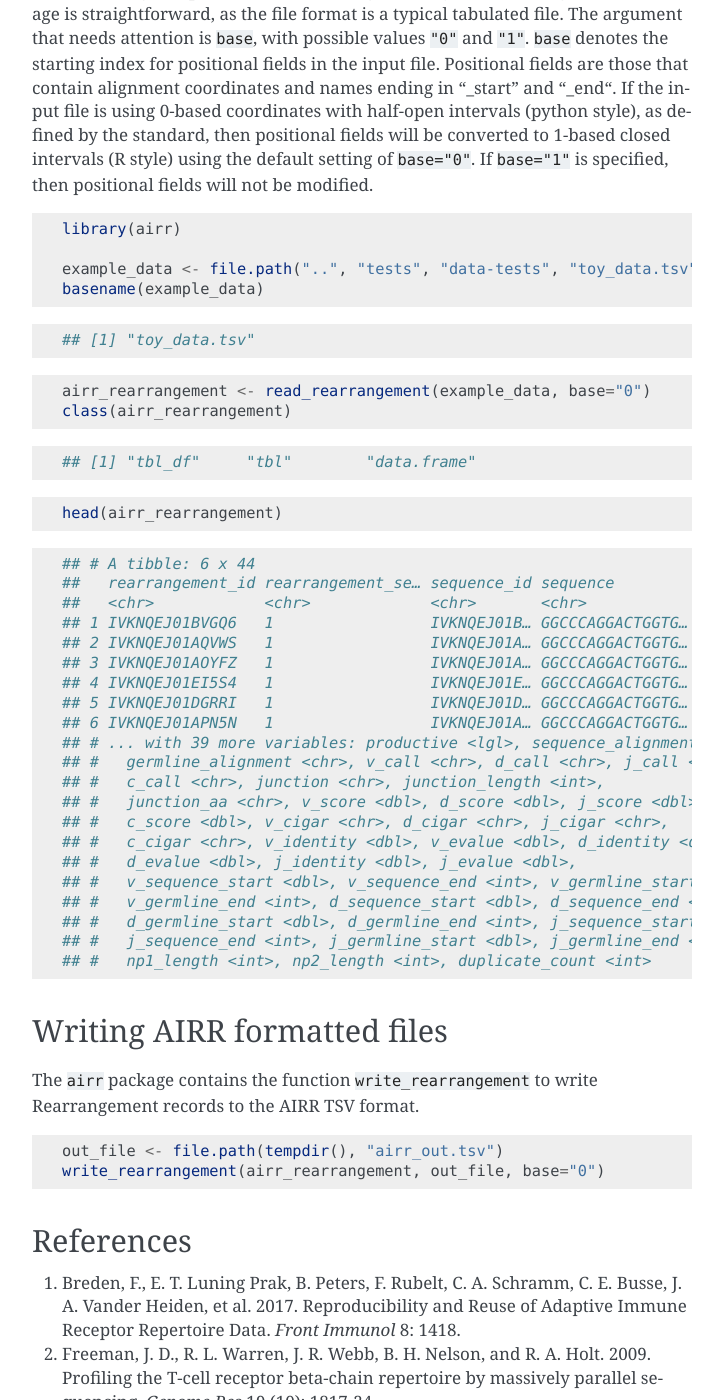
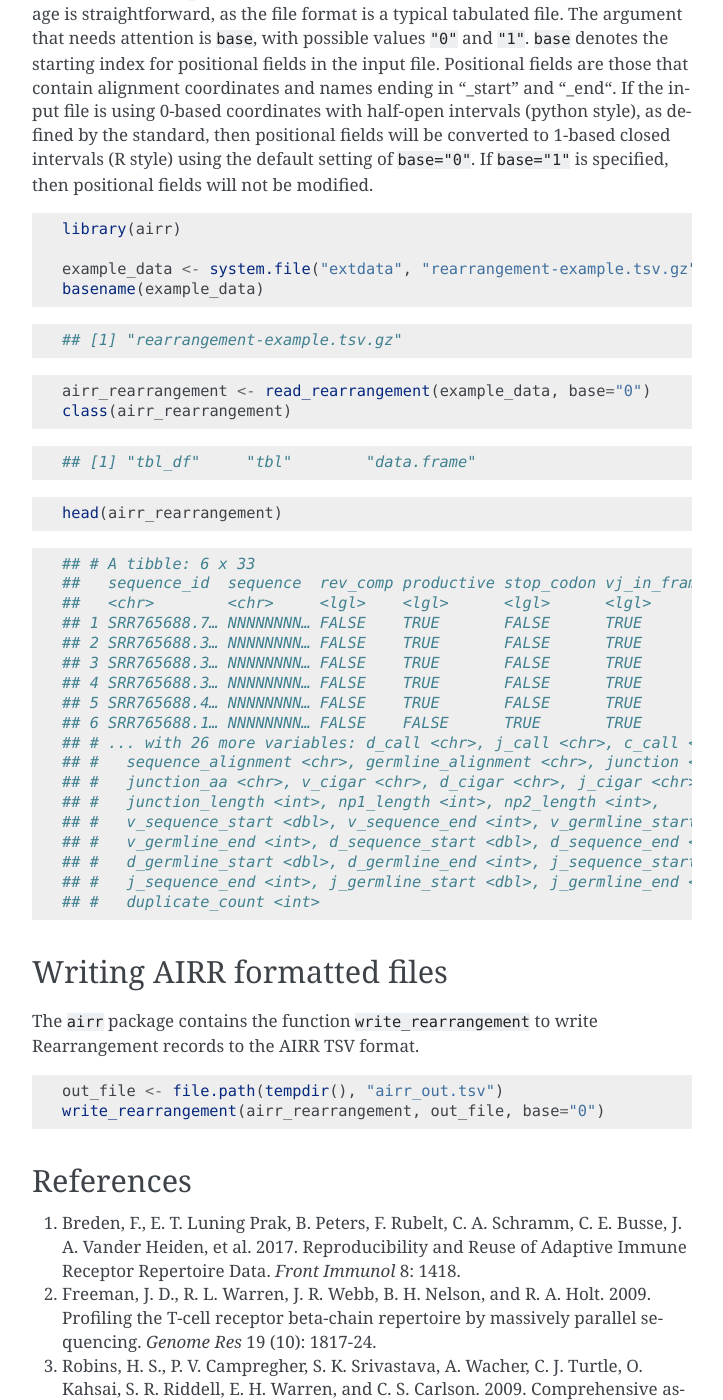
Before and after one commit to airr-community/airr-standards, a Sphinx documentation site: the page built from docs/packages/airr-R/vignettes/Usage-Vignette.rst, in a window 1280 px wide and 1400 px high, scrolled down 1054 px. Shown: the whole window, without its empty margins (388-1111 px from the left). Built offline with Sphinx 7.4.7, drawn with Linux system fonts in a browser that asks for light colours; pages that are not in the unit, such as notebooks, are missing from menus.

Commit message:
Things that CRAN wants.

```diff
--- a/docs/packages/airr-R/topics.rst
+++ b/docs/packages/airr-R/topics.rst
@@ -12,3 +12,4 @@ Reference Topics
     topics/validate_airr
     topics/load_schema
     topics/Schema-class
+    topics/ExampleData
--- a/docs/packages/airr-R/topics/load_schema.rst
+++ b/docs/packages/airr-R/topics/load_schema.rst
@@ -48,8 +48,11 @@ Examples
 
 .. code:: r
 
-    # Load the rearrangement definition
+    # Load the Rearrangement definition
     schema <- load_schema("Rearrangement")
+
+    # Load the Alignment definition
+    schema <- load_schema("Alignment")
 
 See also
 ~~~~~~~~
--- a/docs/packages/airr-R/vignettes/Usage-Vignette.rst
+++ b/docs/packages/airr-R/vignettes/Usage-Vignette.rst
@@ -61,12 +61,12 @@ intervals (R style) using the default setting of ``base="0"``. If
 
     library(airr)
 
-    example_data <- file.path("..", "tests", "data-tests", "toy_data.tsv")
+    example_data <- system.file("extdata", "rearrangement-example.tsv.gz", package="airr")
     basename(example_data)
 
 ::
 
-    ## [1] "toy_data.tsv"
+    ## [1] "rearrangement-example.tsv.gz"
 
 .. code:: r
 
@@ -83,27 +83,24 @@ intervals (R style) using the default setting of ``base="0"``. If
 
 ::
 
-    ## # A tibble: 6 x 44
-    ##   rearrangement_id rearrangement_se… sequence_id sequence         rev_comp
-    ##   <chr>            <chr>             <chr>       <chr>            <lgl>
-    ## 1 IVKNQEJ01BVGQ6   1                 IVKNQEJ01B… GGCCCAGGACTGGTG… TRUE
-    ## 2 IVKNQEJ01AQVWS   1                 IVKNQEJ01A… GGCCCAGGACTGGTG… TRUE
-    ## 3 IVKNQEJ01AOYFZ   1                 IVKNQEJ01A… GGCCCAGGACTGGTG… TRUE
-    ## 4 IVKNQEJ01EI5S4   1                 IVKNQEJ01E… GGCCCAGGACTGGTG… TRUE
-    ## 5 IVKNQEJ01DGRRI   1                 IVKNQEJ01D… GGCCCAGGACTGGTG… TRUE
-    ## 6 IVKNQEJ01APN5N   1                 IVKNQEJ01A… GGCCCAGGACTGGTG… TRUE
-    ## # ... with 39 more variables: productive <lgl>, sequence_alignment <chr>,
-    ## #   germline_alignment <chr>, v_call <chr>, d_call <chr>, j_call <chr>,
-    ## #   c_call <chr>, junction <chr>, junction_length <int>,
-    ## #   junction_aa <chr>, v_score <dbl>, d_score <dbl>, j_score <dbl>,
-    ## #   c_score <dbl>, v_cigar <chr>, d_cigar <chr>, j_cigar <chr>,
-    ## #   c_cigar <chr>, v_identity <dbl>, v_evalue <dbl>, d_identity <dbl>,
-    ## #   d_evalue <dbl>, j_identity <dbl>, j_evalue <dbl>,
+    ## # A tibble: 6 x 33
+    ##   sequence_id  sequence  rev_comp productive stop_codon vj_in_frame v_call
+    ##   <chr>        <chr>     <lgl>    <lgl>      <lgl>      <lgl>       <chr>
+    ## 1 SRR765688.7… NNNNNNNN… FALSE    TRUE       FALSE      TRUE        IGHV2…
+    ## 2 SRR765688.3… NNNNNNNN… FALSE    TRUE       FALSE      TRUE        IGHV5…
+    ## 3 SRR765688.3… NNNNNNNN… FALSE    TRUE       FALSE      TRUE        IGHV7…
+    ## 4 SRR765688.3… NNNNNNNN… FALSE    TRUE       FALSE      TRUE        IGHV7…
+    ## 5 SRR765688.4… NNNNNNNN… FALSE    TRUE       FALSE      TRUE        IGHV7…
+    ## 6 SRR765688.1… NNNNNNNN… FALSE    FALSE      TRUE       TRUE        IGHV2…
+    ## # ... with 26 more variables: d_call <chr>, j_call <chr>, c_call <chr>,
+    ## #   sequence_alignment <chr>, germline_alignment <chr>, junction <chr>,
+    ## #   junction_aa <chr>, v_cigar <chr>, d_cigar <chr>, j_cigar <chr>,
+    ## #   junction_length <int>, np1_length <int>, np2_length <int>,
     ## #   v_sequence_start <dbl>, v_sequence_end <int>, v_germline_start <dbl>,
     ## #   v_germline_end <int>, d_sequence_start <dbl>, d_sequence_end <int>,
     ## #   d_germline_start <dbl>, d_germline_end <int>, j_sequence_start <dbl>,
     ## #   j_sequence_end <int>, j_germline_start <dbl>, j_germline_end <int>,
-    ## #   np1_length <int>, np2_length <int>, duplicate_count <int>
+    ## #   duplicate_count <int>
 
 Writing AIRR formatted files
 ----------------------------
```
Also changed, not shown: docs/packages/airr-R/topics/ExampleData.rst (added, +26 -0 lines), docs/packages/airr-R/topics/read_airr.rst (+5 -3 lines), docs/packages/airr-R/topics/validate_airr.rst (+16 -2 lines), docs/packages/airr-R/topics/write_airr.rst (+8 -2 lines), 4 other files.
